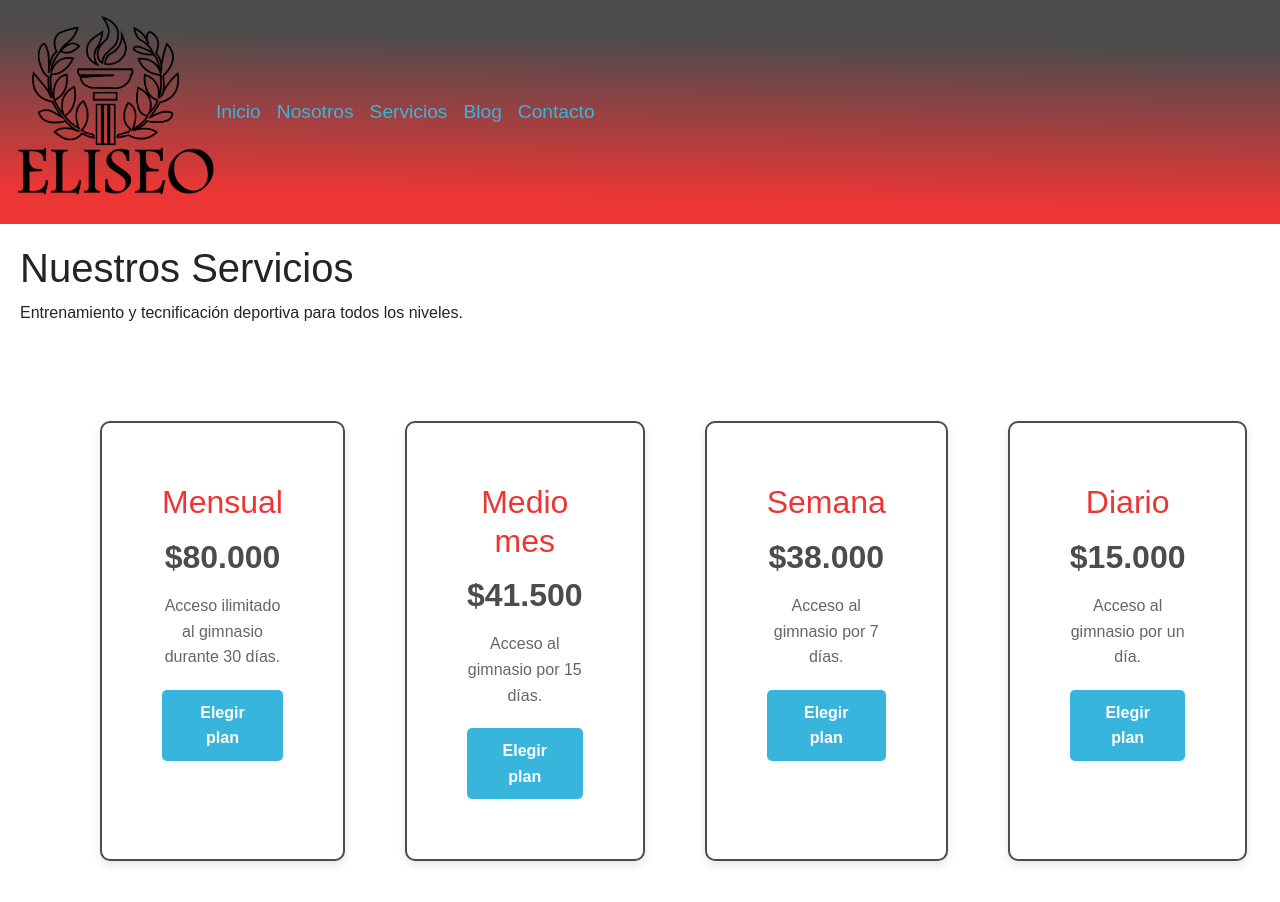
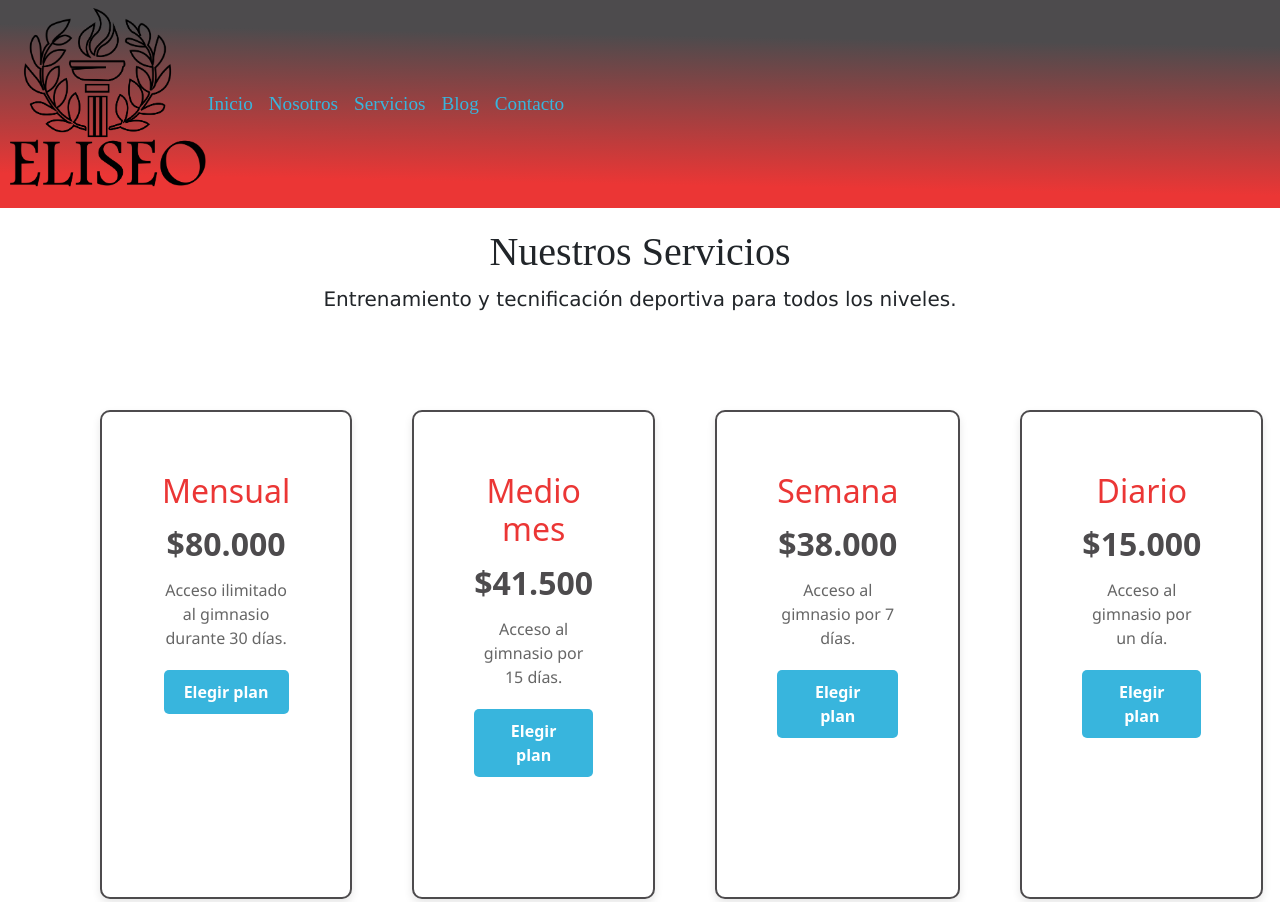
Before and after one commit to Pilita369/Eliseo-gym, a plain HTML site: page page/servicios.html in a window 1280 px wide. Shown: the top 902 px of the page. Drawn offline with nearby package versions, Linux system fonts and the light colour scheme.

Commit message:
modifique tipografia y tamaños

```diff
--- a/css/style.css
+++ b/css/style.css
@@ -11,22 +11,14 @@
    box-sizing: border-box;
 }
 
-/* General Styles */
-body {
-   margin: 0;
-   font-family: Arial, sans-serif;
-   line-height: 1.6;
-   display: grid;
-   grid-template-rows: auto 1fr auto;
-   min-height: 100vh;
-}
+
 
 /* Header */
 header {
    display: grid;
    grid-template-columns: 200px 1fr;
    align-items: center;
-   padding: 1rem;
+   padding: 0.5rem;
    background: linear-gradient(1deg, #eb3635 15%, #4d4b4d 80%);
 }
 
@@ -47,8 +39,8 @@ nav ul {
 nav ul li a {
    text-decoration: none;
    color: #38B5DD;
+   font-family: Footlight MT Light;
    font-size: 1.2rem;
-   font-weight: 300;
    transition: color 0.3s;
 }
 
@@ -56,13 +48,51 @@ nav ul li a:hover {
    color: #ffffff;
 }
 
+/*Body*/
+h1{
+   font-family: Footlight MT Light;
+}
+
+h2{
+   font-family: Footlight MT Light;
+}
+
 .descripcion {
    padding: 20px;
 }
 
+ .descripcion h1 {
+   display: flex;
+   flex-direction: column;
+   align-items: center;
+ }
+
+ .h1-subtitulo {
+   display: flex;
+   flex-direction: column;
+   align-items: center;
+  font-family: 'Lucida Sans', 'Lucida Sans Regular', 'Lucida Grande', 'Lucida Sans Unicode', Geneva, Verdana, sans-serif;
+   font-size: 20px;
+ }
+
+ .cuerpo{
+   font-family: 'Segoe UI', Tahoma, Geneva, Verdana, sans-serif;
+ }
 
 /* Main */
+/*Nosotros*/
+.boton {
+display: flex;
+flex-direction: column;
+align-items: center;
+padding: 60px;
+margin-bottom: 60px;
+}
+.boton:hover {
+   background: #eb3635;
+}
 
+/*home*/
 .eliseo {
 
    display: flex;
@@ -100,6 +130,7 @@ nav ul li a:hover {
    margin-bottom: 10px; /* Espaciado inferior del título */
    color: black; /* Color del título */
    text-align: center;
+   font-size: 40px;
 
 }
 
@@ -131,7 +162,7 @@ margin-bottom: 20px;
    border-radius: 10px; /* Bordes redondeados */
 }
 
-
+/*Servicios*/
 /* Diseño de la sección de precios */
 .precios {
    display: grid;
--- a/page/servicios.html
+++ b/page/servicios.html
@@ -34,7 +34,7 @@
         <section class="descripcion">
 
             <h1>Nuestros Servicios</h1>
-            <p>Entrenamiento y tecnificación deportiva para todos los niveles.</p>
+            <p class="h1-subtitulo">Entrenamiento y tecnificación deportiva para todos los niveles.</p>
 
         </section>
 
@@ -43,28 +43,28 @@
     <div class="tarjeta-precio">
         <h3>Mensual</h3>
         <p class="precio">$80.000</p>
-        <p>Acceso ilimitado al gimnasio durante 30 días.</p>
+        <p class="cuerpo">Acceso ilimitado al gimnasio durante 30 días.</p>
         <a href="#" class="boton">Elegir plan</a>
     </div>
 
     <div class="tarjeta-precio">
         <h3>Medio mes</h3>
         <p class="precio">$41.500</p>
-        <p>Acceso al gimnasio por 15 días.</p>
+        <p class="cuerpo">Acceso al gimnasio por 15 días.</p>
         <a href="#" class="boton">Elegir plan</a>
     </div>
 
     <div class="tarjeta-precio">
         <h3>Semana</h3>
         <p class="precio">$38.000</p>
-        <p>Acceso al gimnasio por 7 días.</p>
+        <p class="cuerpo">Acceso al gimnasio por 7 días.</p>
         <a href="#" class="boton">Elegir plan</a>
     </div>
 
     <div class="tarjeta-precio">
         <h3>Diario</h3>
         <p class="precio">$15.000</p>
-        <p>Acceso al gimnasio por un día.</p>
+        <p class="cuerpo">Acceso al gimnasio por un día.</p>
         <a href="#" class="boton">Elegir plan</a>
     </div>
 </section>
```
Also changed, not shown: index.html (+5 -5 lines), page/blog.html (+1 -1 lines), page/contacto.html (+2 -2 lines), page/nosotros.html (+14 -1 lines).
